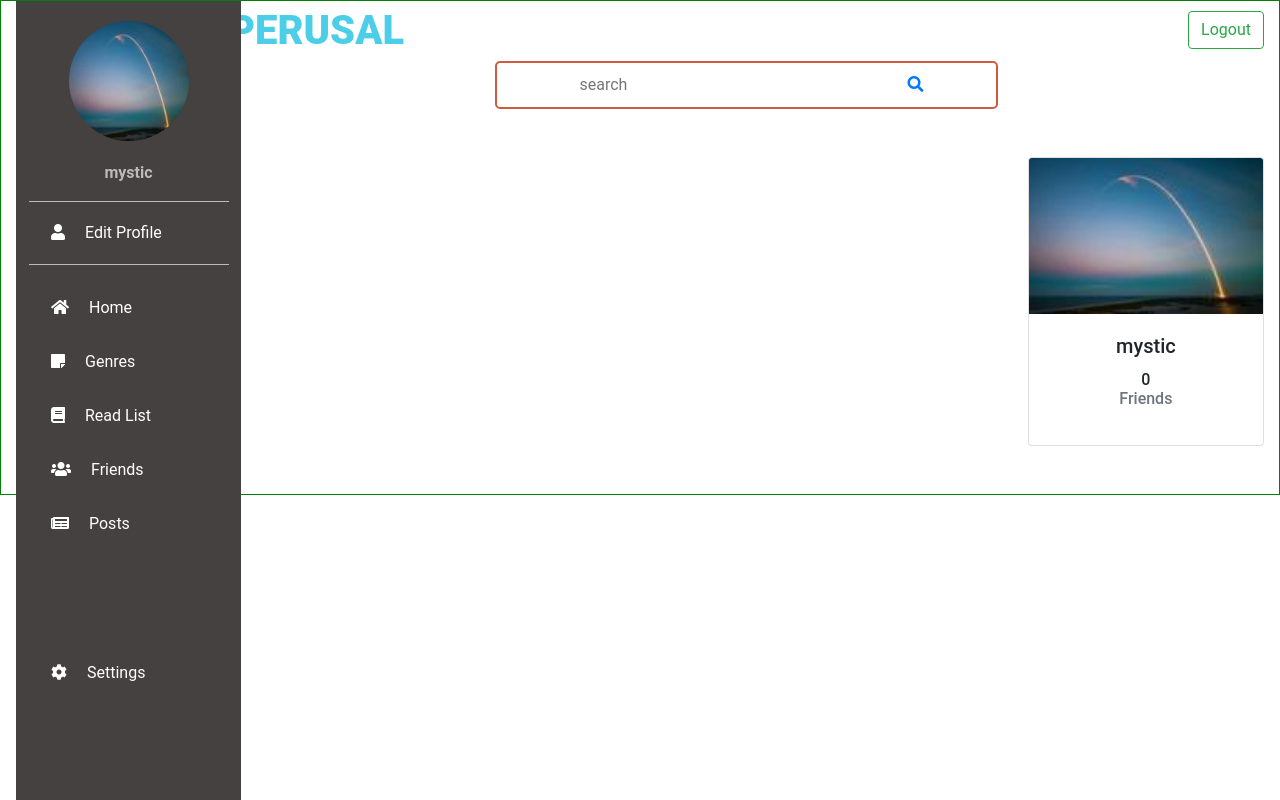
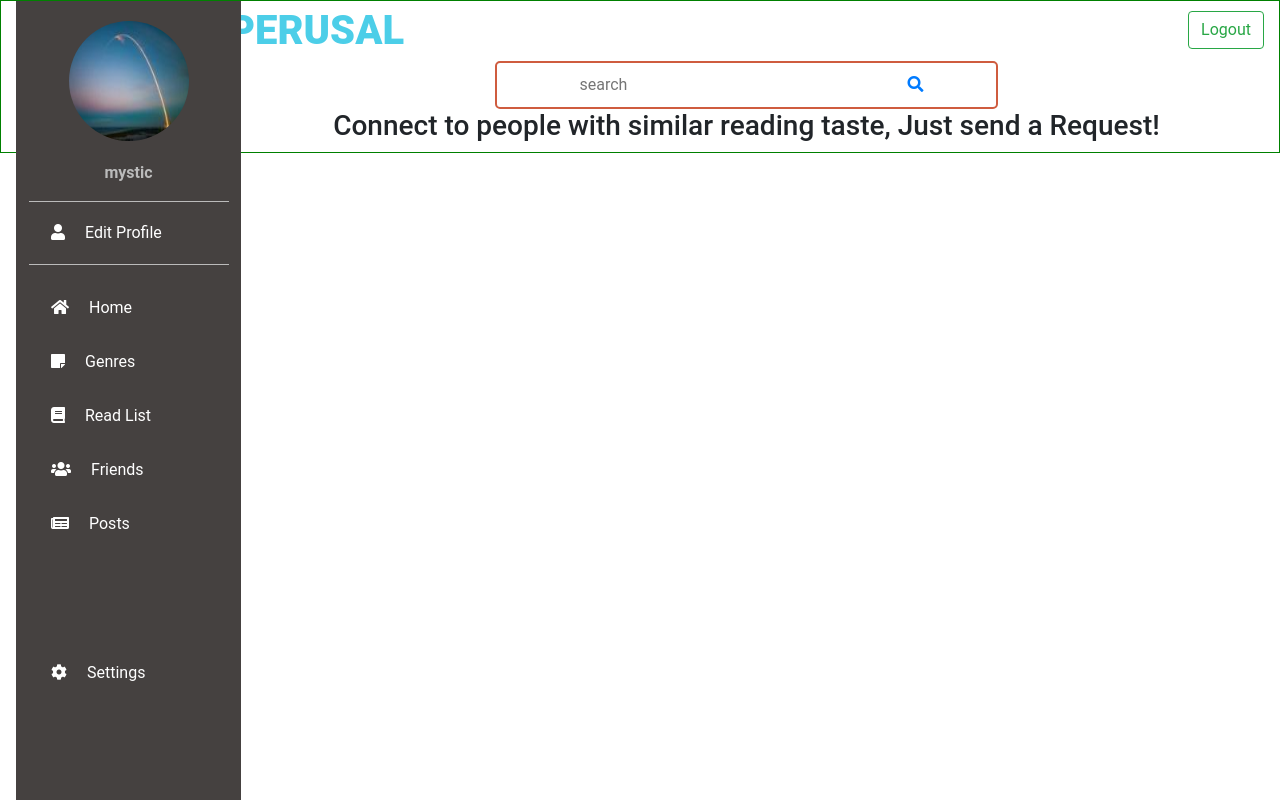
Before and after one commit to swarna1001/Perusal, a Django app: page /accounts/friends/ in a window 1280 px wide. Run offline with Django 3.2, Linux system fonts and the light colour scheme; a user stored in the database is signed in; data comes from the database, SQL or seed files in the repository; both versions use the stored data as it was after the commit; some libraries are stand-ins or nearby versions.

Commit message:
5.4 - modified friends page

```diff
--- a/accounts/templates/accounts/friends_list.html
+++ b/accounts/templates/accounts/friends_list.html
@@ -133,7 +133,7 @@
     <!-- ############## till here COMMON TEMPLATE FOR ALL THE PAGES  ################# -->
 
                 <div class="row justify-content-center my-row row-3">
-                    <div class="col-9 my-col my-col-31 text-center">
+                    <div class="col-12 my-col my-col-31 text-center">
 
                         {% if friends %}
                             <div class="card card-signin my-5">
@@ -147,21 +147,14 @@
                                     {% endfor %}
                                 </div>
                             </div>
+                        {% else %}
+                            <h3> Connect to people with similar reading taste, Just send
+                            a Request! </h3>
                         {% endif %}
                     </div>
 
                     <div class="col-3">
-                        <div class="card card-signin my-5">
-                            <a href="{{ request.user.profile.get_absolute_url }}"><img class="card-img-top" src="{{ request.user.profile.image.url }}" alt="" /></a>
 
-                            <div class="card-body">
-                                <h5 class="card-title text-center">{{ request.user }}</h5>
-
-                                <h6 class="text-center"> {{ request.user.profile.friends.count }}
-                                <p class="text-muted">Friends</p> </h6>
-                                <p class="card-text text-center">{{ request.user.profile.bio }}</p>
-                            </div>
-                        </div>
                     </div>
 
                 </div>
```
Also changed, not shown: db.sqlite3.
